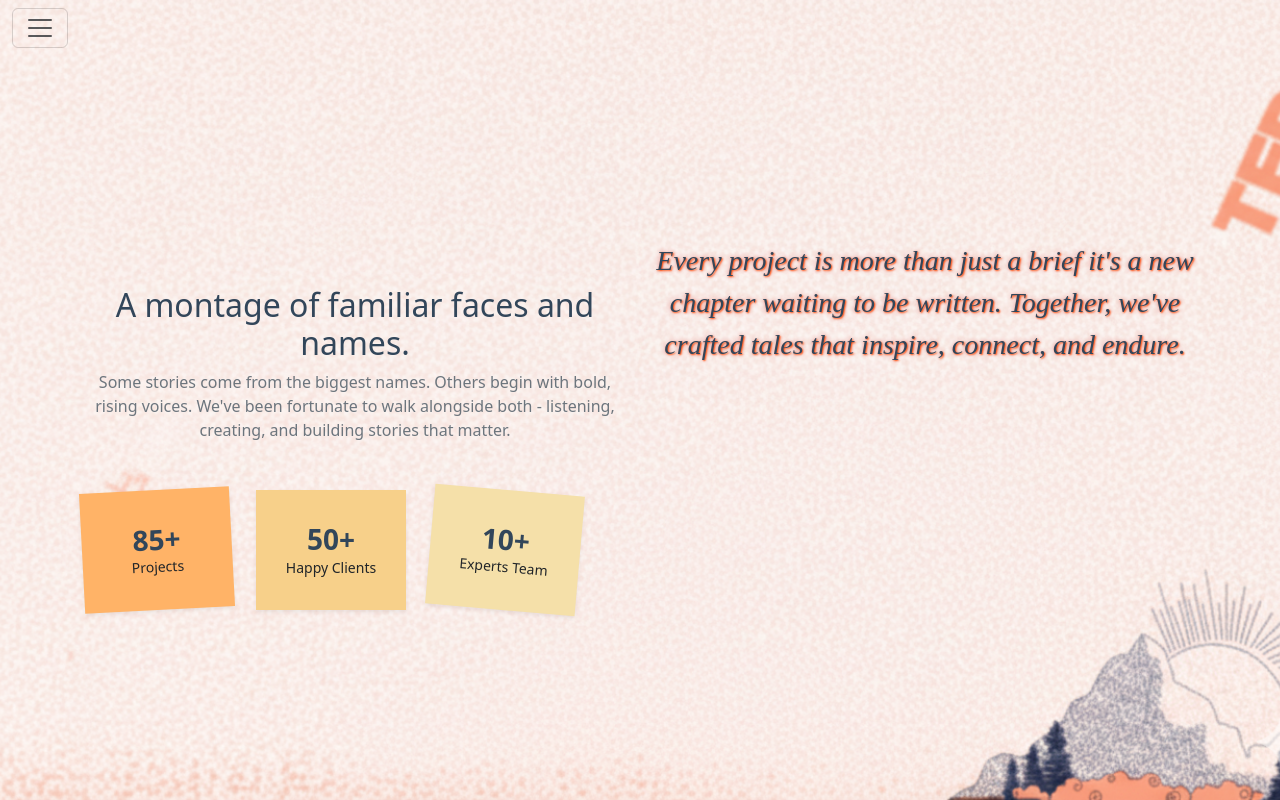
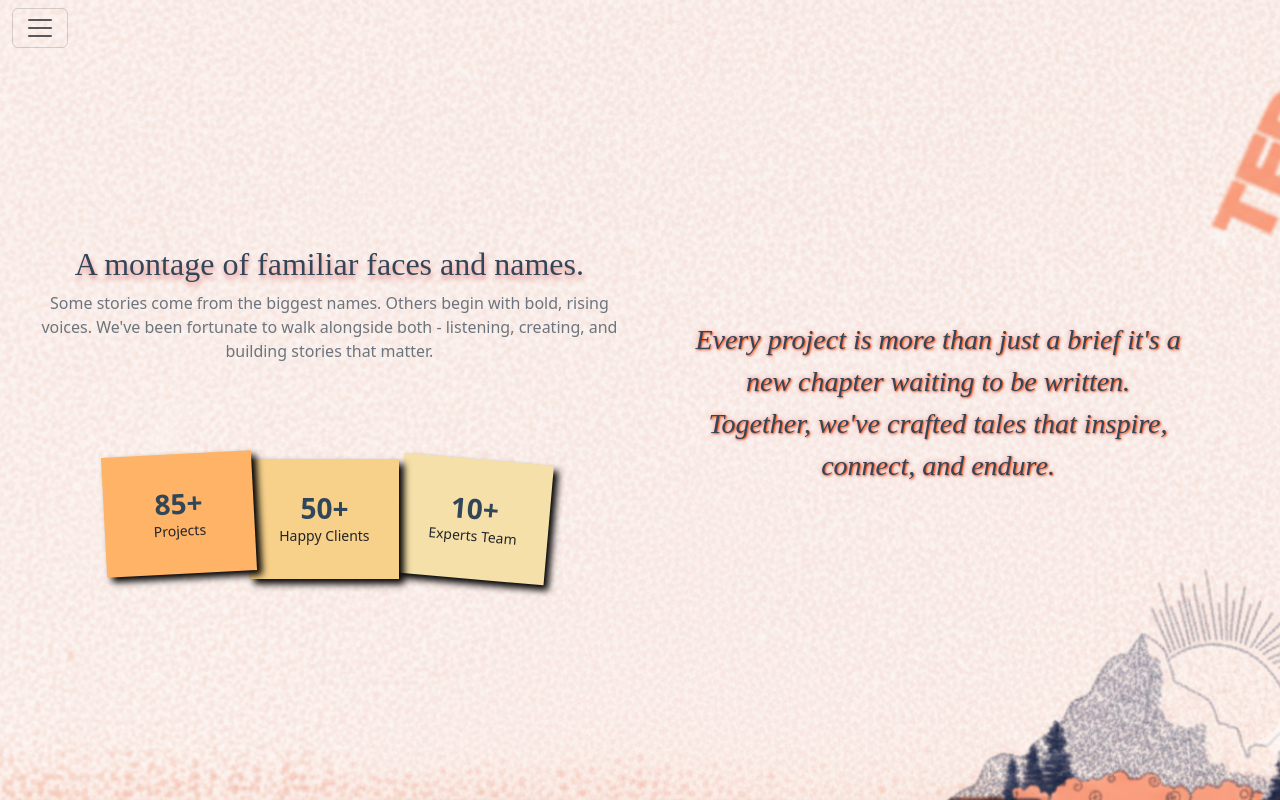
Before and after one commit to Nehasingh2504/React-website, a React (Vite) app: page /about in a window 1280 px wide. Built offline with nearby package versions, Linux system fonts and the light colour scheme.

Commit message:
Update AboutPage.jsx
Refactor AboutPage component layout and styles.

```diff
--- a/src/my_components/AboutPage.jsx
+++ b/src/my_components/AboutPage.jsx
@@ -1,10 +1,6 @@
 import React from 'react';
 import './AboutPage.css';
-
 function AboutPage() {
-  const primaryColor = '#D2691E'; // Terracotta color
-  const secondaryColor = '#32465a'; // Dark blue/navy for primary text
-
   // Data for the counter boxes
   const stats = [
     { count: '85+', label: 'Projects', color: '#ffb367', tilt: 'tilt-left-sm' },
@@ -13,14 +9,14 @@ function AboutPage() {
   ];
 
   return (
-    // 'p-0 m-0 h-100' for full screen
-    <div className="about-page pattern-background container-fluid p-0 m-0 h-100">
-      <div className="container py-5">
-        <div className="row">
+    <div className="about-page pattern-background container-fluid p-0 h-100">
+      <div className="container-fluid">
+        <div className="main-content">
+          <div className='row'>
 
-          {/* Left Column: Mission/Stats */}
-          <div className="mt-5 col-lg-6 col-md-6 pt-5">
-            <h2 className="text-center " style={{ color: secondaryColor }}>
+            {/* Left */}
+            <div className=" col-lg-6 col-md-6 pt-4">
+              <h2 className="text-center " style={{ color: '#32465a', fontFamily: 'cursive', textShadow: '1px 4px 5px #e58b88ff' }}>
                 A montage of familiar faces and names.
               </h2>
 
@@ -32,13 +28,14 @@ function AboutPage() {
               </p>
 
               {/* Stats/Counter Boxes */}
-            <div className="d-flex justify-content-start gap-4 flex-wrap stats-section">
+              <div className="d-flex justify-content-center flex-wrap pt-5">
                 {stats.map((stat, index) => (
-                <div
-                  key={index}
-                  className={`stat-box p-3 shadow-sm ${stat.tilt}`}
-                  style={{ backgroundColor: stat.color, transform: index === 0 ? 'rotate(-3deg)' : index === 2 ? 'rotate(5deg)' : 'none' }}>
-                  <h3 className="mb-0 fw-bold" style={{ color: secondaryColor }}>{stat.count}</h3>
+                  <div key={index} className={`stat-box p-3 ${stat.tilt}`}
+                    style={{
+                      backgroundColor: stat.color, transform: index === 0 ? 'rotate(-3deg)' : index === 2 ? 'rotate(5deg)' : 'none'
+                      , zIndex: index === 0 ? 3 : index === 2 ? 1 : 2, margin: index === 0 ? 0 - 5 : index === 2 ? 0 : 0
+                    }}>
+                    <h3 className="mb-0 fw-bold" style={{ color: '#32465a' }}>{stat.count}</h3>
                     <p className="mb-0 small">{stat.label}</p>
                   </div>
                 ))}
@@ -48,14 +45,13 @@ function AboutPage() {
 
             {/* Right Column: Motto/Graphic */}
             <div className="col-lg-6 col-md-6 text-end position-relative">
-
-            <p className="motto-text fs-3 text-center" style={{ color: secondaryColor, zIndex: 10 }}>
+              <p className="motto-text fs-3 m-5 text-center" style={{ color: '#32465a', zIndex: 10 }}>
                 Every project is more than just a brief
                 it's a new chapter waiting to be written.
                 Together, we've crafted tales that inspire,
                 connect, and endure.
               </p>
-
+            </div>
           </div>
         </div>
       </div>
```
Lines whose indentation alone changed are shown as unchanged.
